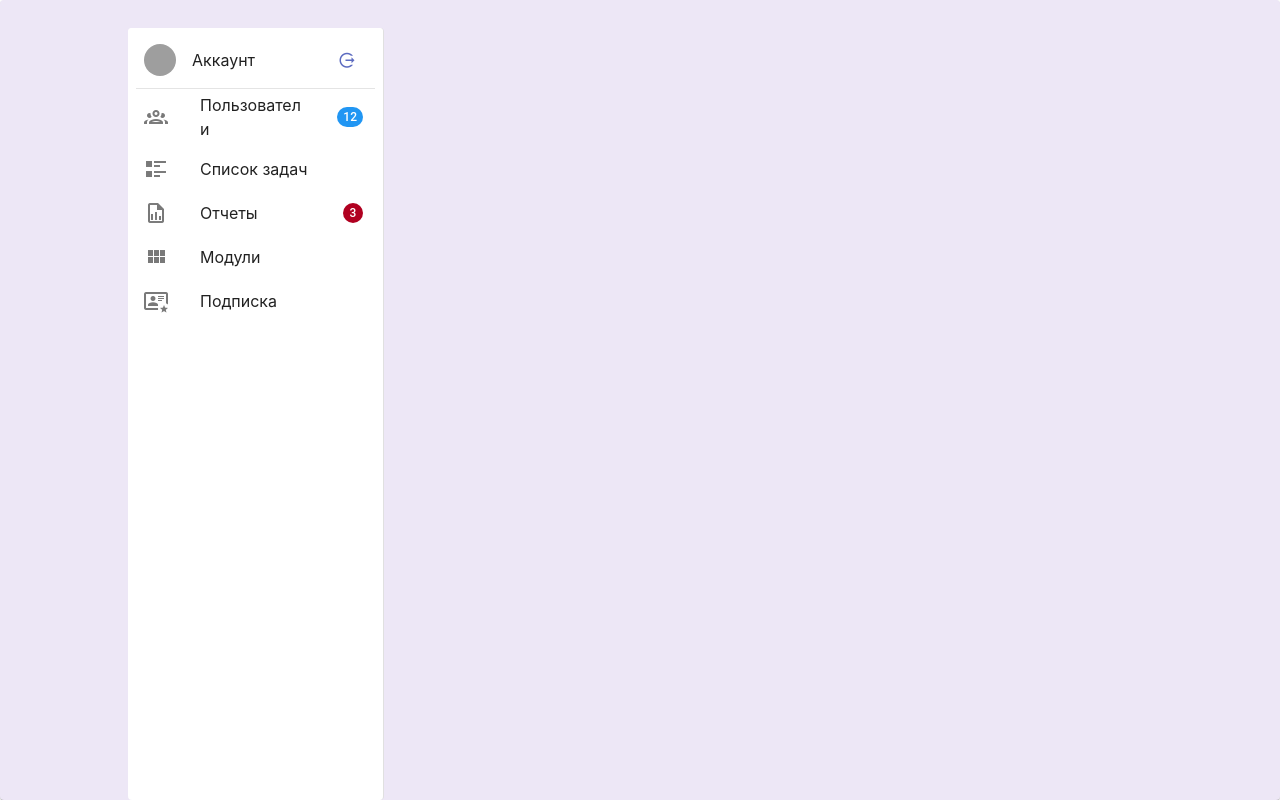
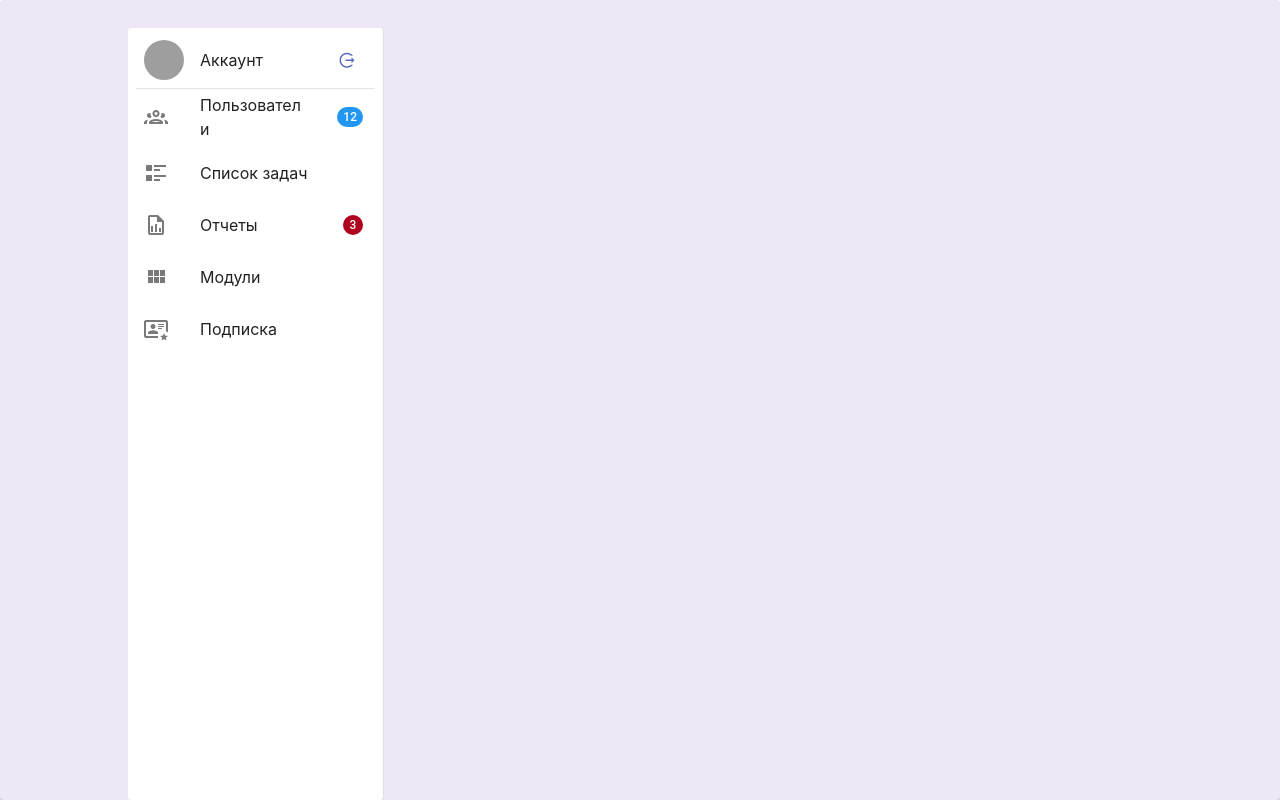
Before and after one commit to AntonKeller/admin-service-panel, a Nuxt app: page /manager-menu in a window 1280 px wide. Built offline with nearby package versions, Linux system fonts and the light colour scheme; grey boxes are pictures that could not be loaded.

Commit message:
style fix

```diff
--- a/layouts/navigate.vue
+++ b/layouts/navigate.vue
@@ -3,7 +3,7 @@
     <v-card class="c-card" color="deep-purple-lighten-5">
       <v-layout class="c-layout" full-height>
         <v-navigation-drawer permanent rounded>
-          <v-list density="compact" nav bg-color="deep-lighten-5" rounded>
+          <v-list density="default" nav rounded>
             <v-list-item prepend-avatar="https://randomuser.me/api/portraits/men/85.jpg">
               <span>Аккаунт</span>
               <template v-slot:append>
@@ -17,6 +17,7 @@
             </v-list-item>
 
             <v-divider></v-divider>
+
             <v-list-item
                 v-for="item of navItems"
                 :key="item.title"
```
